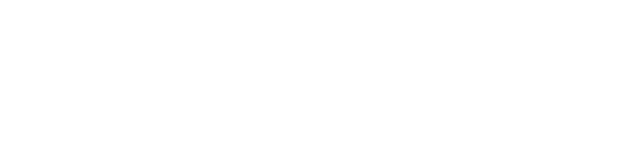
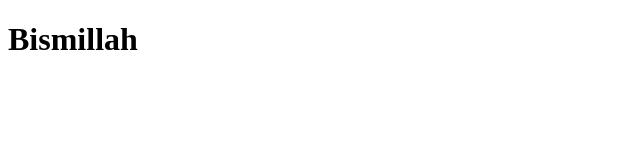
Before and after one commit to KayumGazi/devconf, a plain HTML site: page index.html in a window 1280 px wide. Shown: the whole page, without its empty margins (0-640 px from the left). Drawn offline with Linux system fonts and the light colour scheme.

Commit message:
starting

```diff
--- a/index.html
+++ b/index.html
@@ -1,12 +1,18 @@
 <!DOCTYPE html>
 <html lang="en">
+
 <head>
     <meta charset="UTF-8">
     <meta name="viewport" content="width=device-width, initial-scale=1.0">
     <title>DevConf</title>
     <link rel="stylesheet" href="./style.css">
 </head>
+
 <body>
+    <header>
+        <h1>Bismillah</h1>
+    </header>
 
 </body>
+
 </html>
```
